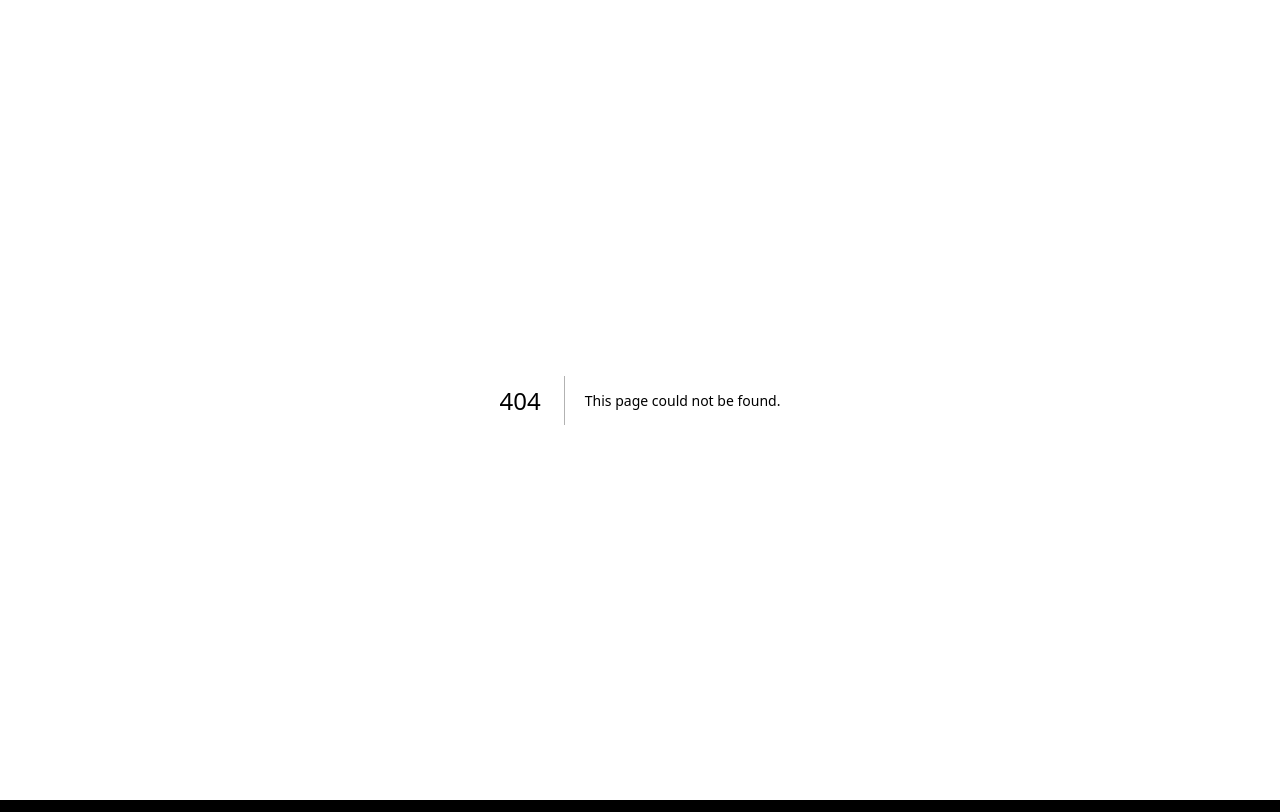
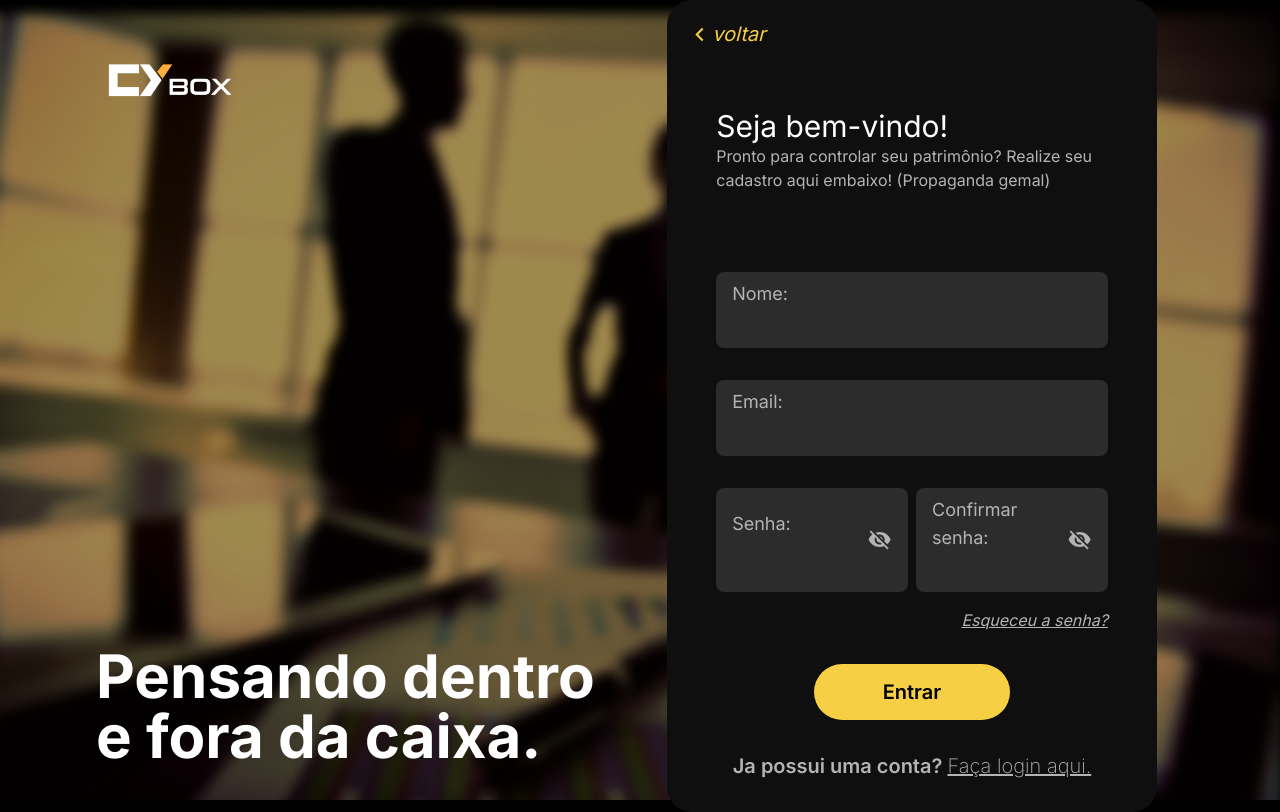
Before and after one commit to GitArthurMarchetti/cybox, a Next.js app: page /cadastro in a window 1280 px wide. Before the commit this address had no page. Built offline with nearby package versions, Linux system fonts and the light colour scheme.

Commit message:
telas de login e cadastro prontas

```diff
--- /dev/null
+++ b/src/app/cadastro/page.tsx
@@ -0,0 +1,75 @@
+'use client'
+
+import Image from "next/image";
+import fundo from "../../img/cadastroFundo.png"
+import logo from "../../img/logo-completa-branca.png"
+
+//icones
+import { RiArrowLeftSLine } from "react-icons/ri";
+import { IoMdEye } from "react-icons/io";
+import { IoMdEyeOff } from "react-icons/io";
+import { useState } from "react";
+
+
+export default function Cadastro() {
+     const [isVisible, setIsVisible] = useState(false)
+     const [isVisible2, setIsVisible2] = useState(false)
+
+     return (
+          <>
+               <Image src={fundo} alt="Imagem de fundo" className="w-full h-[100vh] absolute z-0" />
+               <main className="flex w-[85%] items-center m-auto z-10     min-h-screen relative ">
+                    <div className="flex flex-col h-[100vh] pb-10 w-1/2 justify-between ">
+                         <Image className="w-36" src={logo} alt="Logo" />
+                         <div>
+                              <h1 className="text-6xl font-bold w-[530px]">Pensando dentro e fora da caixa.</h1>
+                         </div>
+                    </div>
+                    <div className="w-[45%] m-auto   bg-[#0F0F0F] flex flex-col pb-8   rounded-[25px] text-white" >
+                         <div className="flex items-center p-5 text-left cursor-pointer text-[#F6CF45]">
+                              <RiArrowLeftSLine size={25} />
+                              <a href="/" className="text-xl italic">voltar</a>
+                         </div>
+                         <div className="m-auto mb-16 mt-10 w-4/5">
+                              <h2 className="cursor-default text-3xl">Seja bem-vindo!</h2>
+                              <p className="cursor-default text-[#B4B4B4]">Pronto para controlar seu patrimônio? Realize seu cadastro aqui embaixo! (Propaganda gemal)</p>
+                         </div>
+                         <div className="w-4/5 m-auto flex flex-col ">
+                              <label className="bg-[#2C2C2C] text-lg flex flex-col  gap-1 p-2 px-4 my-4 rounded-lg text-[#B4B4B4]" >
+                                   Nome:
+                                   <input className="w-11/12 px-2 bg-transparent border-0 outline-none text-white" type="text" />
+                              </label>
+                              <label className="bg-[#2C2C2C] text-lg flex flex-col  gap-1 p-2 px-4 my-4 rounded-lg text-[#B4B4B4]" >
+                                   Email:
+                                   <input className="w-11/12 px-2 bg-transparent border-0 outline-none text-white" type="email" />
+                              </label>
+                              <div className="flex gap-2">
+                                   <label className="bg-[#2C2C2C] text-lg flex flex-row items-center  p-2 px-4 my-4 rounded-lg text-[#B4B4B4]" >
+                                        <div className="flex w-full flex-col gap-1">
+                                             Senha:
+                                             <input className="w-11/12 px-2 bg-transparent border-0 outline-none text-white" type={isVisible ? "text" : "password"} />
+                                        </div>
+                                        {isVisible ? <IoMdEye size={30} onClick={() => setIsVisible(false)} /> : <IoMdEyeOff size={30} onClick={() => setIsVisible(true)} />}
+                                   </label>
+                                   <label className="bg-[#2C2C2C] text-lg flex flex-row items-center  p-2 px-4 my-4 rounded-lg text-[#B4B4B4]" >
+                                        <div className="flex w-full flex-col gap-1">
+                                             Confirmar senha:
+                                             <input className="w-11/12 px-2 bg-transparent border-0 outline-none text-white" type={isVisible2 ? "text" : "password"} />
+                                        </div>
+                                        {isVisible2 ? <IoMdEye size={30} onClick={() => setIsVisible2(false)} /> : <IoMdEyeOff size={30} onClick={() => setIsVisible2(true)} />}
+                                   </label>
+                              </div>
+                         </div>
+                         <p className="text-right w-4/5 m-auto text-[#B4B4B4] underline italic">Esqueceu a senha?</p>
+                         <div className="w-4/5 m-auto flex mt-8">
+                              <button className="bg-[#F6CF45] text-black w-1/2 mx-auto rounded-full h-14 text-xl font-semibold">Entrar</button>
+                         </div>
+                         <div className="text-center italic text-[#B4B4B4] mt-8 text-xl ">
+                              <a href="/login" className="font-semibold not-italic">Ja possui uma conta? <span className="font-extralight underline">Faça login aqui.</span> </a>
+                         </div>
+                    </div>
+               </main>
+
+          </>
+     )
+}
--- a/src/app/components/Navigation/navbar.tsx
+++ b/src/app/components/Navigation/navbar.tsx
@@ -1,13 +1,23 @@
+'use client'
+
 import Image from 'next/image'
 import logoNav from '../../../img/logo-completa-branca.png'
+
+//icons
 import { MdDashboard } from "react-icons/md";
 import { IoMdNotifications } from "react-icons/io";
 import { FaGear } from "react-icons/fa6";
+import { useRouter } from 'next/navigation';
+
+
 interface navProps {
     type: string
 }
 
 export default function Navbar({ type }: navProps) {
+
+    const router = useRouter()
+
     return (
         <>
             {type == "1" ? (
@@ -25,9 +35,9 @@ export default function Navbar({ type }: navProps) {
                             </div>
                             <div className='w-[25%] flex justify-end gap-2 '>
 
-                                <button className='bg-[#F6CF45] text-black w-40 hover:bg-[#F1fF14] transition-all duration-300 h-11 px-9  text-lg rounded-full'>Cadastrar</button>
+                                <button onClick={() => router.push('/cadastro')} className='bg-[#F6CF45] text-black w-40 hover:bg-[#ffde67] transition-all duration-300 h-11 px-9  text-lg rounded-full'>Cadastrar</button>
 
-                                <button className='border-[#F6CF45] border-solid text-white border w-40 transition-all  duration-300 hover:bg-[#F1aF45] h-11 px-9  text-lg rounded-full'>Entrar</button>
+                                <button onClick={() => router.push('/login')} className='border-[#F6CF45] border-solid text-white border w-40 transition-all  duration-300 hover:bg-[#ffde67] hover:text-black h-11 px-9  text-lg rounded-full'>Entrar</button>
                             </div>
                         </nav>
                     </header>
--- a/src/app/layout.tsx
+++ b/src/app/layout.tsx
@@ -1,5 +1,6 @@
 import type { Metadata } from "next";
 import { Inter } from "next/font/google";
+import logo from "../img/logo-branca.png"
 import "./globals.css";
 
 const inter = Inter({ subsets: ["latin"] });
@@ -16,6 +17,9 @@ export default function RootLayout({
 }>) {
   return (
     <html lang="pt-br">
+      <head>
+        <link rel="shortcut icon" href='../img/logo-branca.png' type="image/x-icon" />
+      </head>
       <body className={`${inter.className} flex flex-col h-screen`}>
         <main className="flex-1">{children}</main>
       </body>
--- /dev/null
+++ b/src/app/login/page.tsx
@@ -0,0 +1,60 @@
+'use client'
+
+import Image from "next/image";
+import fundo from "../../img/loginFundo.png"
+import logo from "../../img/logo-completa-branca.png"
+
+//icones
+import { RiArrowLeftSLine } from "react-icons/ri";
+import { IoMdEye } from "react-icons/io";
+import { IoMdEyeOff } from "react-icons/io";
+import { useState } from "react";
+
+
+export default function Login() {
+     const [isVisible, setIsVisible] = useState(false)
+     return (
+          <>
+               <Image src={fundo} alt="Imagem de fundo" className="w-full h-[100vh] absolute z-0" />
+               <main className="flex w-[85%] items-center m-auto z-10     min-h-screen relative ">
+                    <div className="flex flex-col h-[100vh] pb-10 w-1/2 justify-between ">
+                         <Image className="w-36" src={logo} alt="Logo" />
+                         <div>
+                              <h1 className="text-6xl font-bold w-[530px]">Pensando dentro e fora da caixa.</h1>
+                         </div>
+                    </div>
+                    <div className="w-[45%] m-auto   bg-[#0F0F0F] flex flex-col pb-20   rounded-[25px] text-white" >
+                         <div className="flex items-center p-5 text-left cursor-pointer text-[#F6CF45]">
+                              <RiArrowLeftSLine size={25} />
+                              <a href="/" className="text-xl italic">voltar</a>
+                         </div>
+                         <div className="m-auto mb-16 mt-10 w-4/5">
+                              <h2 className="cursor-default text-3xl">Bom te ver de volta!</h2>
+                              <p className="cursor-default text-[#B4B4B4]">Olá! Seu retorno é sempre bem-vindo! Pronto para mais uma sessão produtiva?</p>
+                         </div>
+                         <div className="w-4/5 m-auto flex flex-col ">
+                              <label className="bg-[#2C2C2C] text-lg flex flex-col  gap-1 p-2 px-4 my-4 rounded-lg text-[#B4B4B4]" >
+                                   Email:
+                                   <input className="w-11/12 px-2 bg-transparent border-0 outline-none text-white" type="email" />
+                              </label>
+                              <label className="bg-[#2C2C2C] text-lg flex flex-row items-center  p-2 px-4 my-4 rounded-lg text-[#B4B4B4]" >
+                                   <div className="flex w-full flex-col gap-1">
+                                        Senha:
+                                        <input className="w-11/12 px-2 bg-transparent border-0 outline-none text-white" type={isVisible ? "password" : "text"} />
+                                   </div>
+                                   {isVisible ? <IoMdEye size={30} onClick={() => setIsVisible(false)} /> : <IoMdEyeOff size={30} onClick={() => setIsVisible(true)} />}
+                              </label>
+                         </div>
+                         <p className="text-right w-4/5 m-auto text-[#B4B4B4] underline italic">Esqueceu a senha?</p>
+                         <div className="w-4/5 m-auto flex mt-11">
+                              <button className="bg-[#F6CF45] text-black w-1/2 mx-auto rounded-full h-14 text-xl font-semibold">Entrar</button>
+                         </div>
+                         <div className="text-center italic text-[#B4B4B4] mt-16 text-xl ">
+                              <a href="/cadastro" className="font-semibold not-italic">Ainda não possui uma conta? <span className="font-extralight underline">Crie uma aqui.</span> </a>
+                         </div>
+                    </div>
+               </main>
+
+          </>
+     )
+}
--- a/src/app/page.tsx
+++ b/src/app/page.tsx
@@ -37,8 +37,7 @@ export default function Home() {
                 Gestão Estratégica de Ativos: Monitorando, Avaliando e Otimizando Seu Patrimônio Empresarial
               </p>
 
-              <button className="py-3 mt-5 text-xl w-2/4 bg-[#F6CF45] text-black rounded-full">
-
+              <button className="py-3 mt-5 text-xl w-2/4 bg-[#F6CF45] hover:bg-[#ffdf6c] transition-all text-black rounded-full">
                 Conheça nosso serviço
               </button>
             </div>
```
Also changed, not shown: src/img/cadastroFundo.png (added), src/img/loginFundo.png (added).
